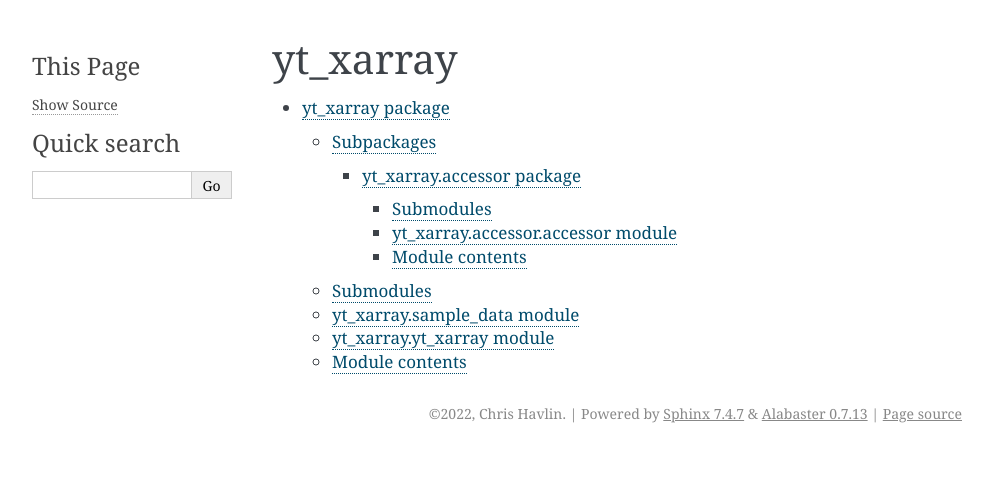
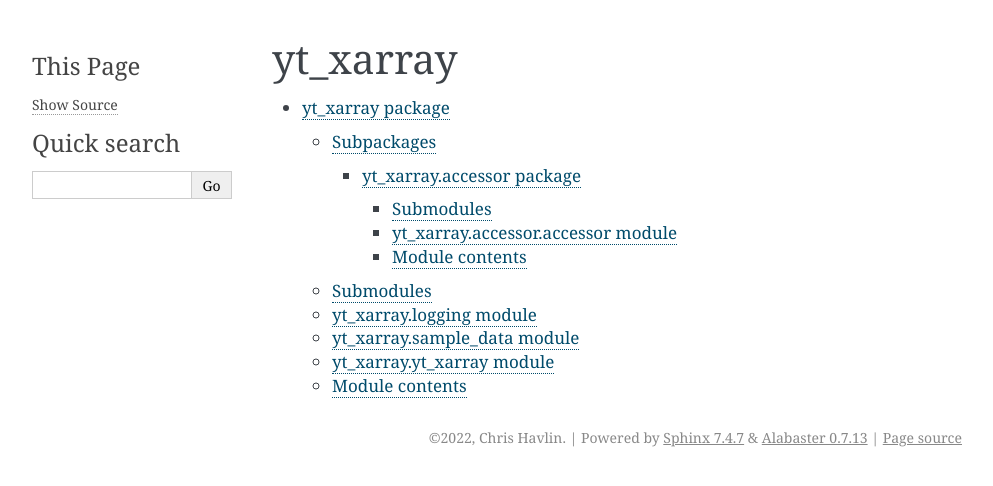
Before and after one commit to data-exp-lab/yt_xarray, a Sphinx documentation site: the page built from docs/modules.rst, in a window 1280 px wide. Shown: the top 486 px of the page, without its empty margins (148-1141 px from the left). Built offline with Sphinx 7.4.7, drawn with Linux system fonts in a browser that asks for light colours.

Commit message:
update docstring

```diff
--- a/docs/yt_xarray.rst
+++ b/docs/yt_xarray.rst
@@ -11,6 +11,14 @@
 
 Submodules
 ----------
+
+yt\_xarray.logging module
+-------------------------
+
+.. automodule:: yt_xarray.logging
+   :members:
+   :undoc-members:
+   :show-inheritance:
 
 yt\_xarray.sample\_data module
 ------------------------------
```
Also changed, not shown: 1 other file.
